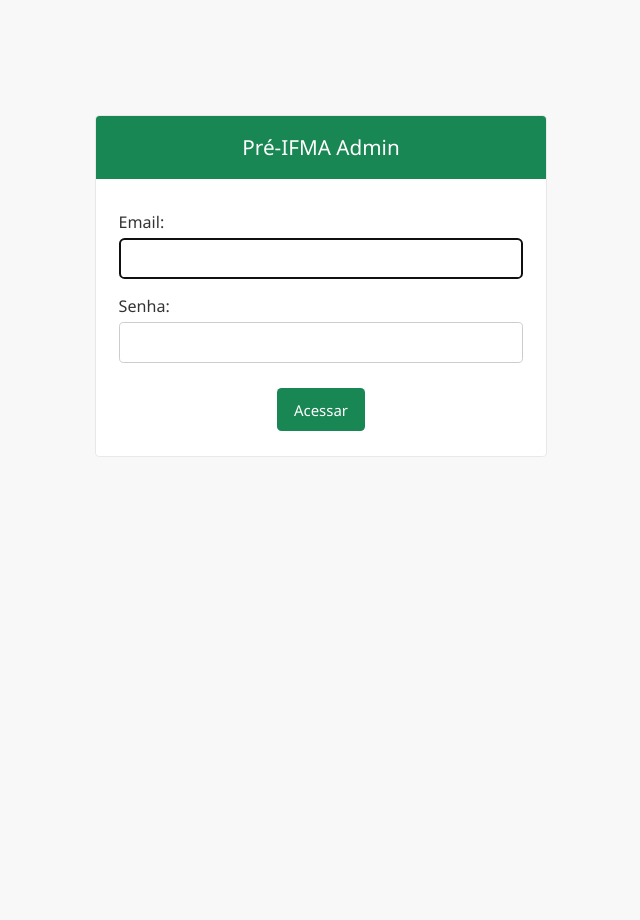
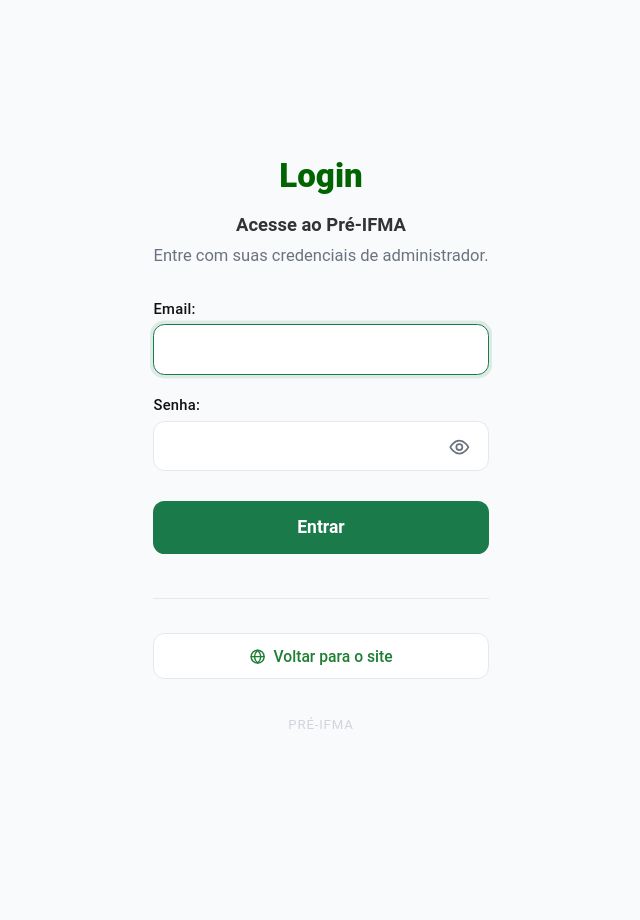
Before and after one commit to lauanderson-rael/api-preifma, a Django app: page /admin/login/ in a window 1280 px wide. Shown: the whole page, without its empty margins (319-959 px from the left). Before the commit the page ends 457 px from the top, so only its background shows below. Run offline with Django 5.2, Linux system fonts and the light colour scheme; parts of the project's set-up code (start-up, migrations or seed data) failed here and were passed over.

Commit message:
feat: validaçoes finais no modulo parser e atualizacao na tela de login do admin

```diff
--- a/exams/admin.py
+++ b/exams/admin.py
@@ -73,6 +73,11 @@ class ExamAdmin(admin.ModelAdmin):
                             self.message_user(request, "Erro: Arquivo prova.json não encontrado dentro do ZIP.", level=messages.ERROR)
                             return HttpResponseRedirect("../")
 
+                        images_path = os.path.join(base_extract_path, "images")
+                        if not os.path.isdir(images_path):
+                            self.message_user(request, "Erro: A pasta images/ não foi encontrada no mesmo nível de prova.json.", level=messages.ERROR)
+                            return HttpResponseRedirect("../")
+
                         with open(json_path, 'r', encoding='utf-8') as f:
                             data = json.load(f)
 
--- /dev/null
+++ b/templates/admin/login.html
@@ -0,0 +1,315 @@
+{% extends "admin/base_site.html" %}
+{% load i18n static %}
+
+{% block usertools %}{% endblock %}
+{% block nav-global %}{% endblock %}
+{% block header %}{% endblock %}
+{% block nav-breadcrumbs %}{% endblock %}
+{% block breadcrumbs %}{% endblock %}
+{% block sidebar %}{% endblock %}
+{% block nav-sidebar %}{% endblock %}
+
+{% block extrastyle %}
+{{ block.super }}
+<style>
+  *, *::before, *::after { box-sizing: border-box; margin: 0; padding: 0; }
+
+  :root {
+    --green: #1a7a4a;
+    --green-light: #e8f5ee;
+    --text: #111;
+    --muted: #6b7280;
+    --border: #e5e7eb;
+    --radius: 10px;
+  }
+
+  body.login {
+    font-family: Roboto, sans-serif;
+    background: #f9fafb;
+    min-height: 100vh;
+    display: flex;
+    align-items: center;
+    justify-content: center;
+    padding: 24px 16px;
+  }
+
+  body.login #content-main > h1,
+body.login #content > h1 {
+  display: none !important;
+}
+
+  #container, #content, #content-main { all: unset; display: block; }
+
+  .wrap {
+    width: 100%;
+    max-width: 400px;
+    animation: up .4s ease both;
+  }
+
+  @keyframes up {
+    from { opacity: 0; transform: translateY(12px); }
+    to   { opacity: 1; transform: translateY(0); }
+  }
+
+  h1 {
+    font-size: 1.8rem;
+    font-weight: 900;
+    color: darkgreen;
+    line-height: 1.2;
+    margin-bottom: 6px;
+  }
+
+  .subtitle {
+    text-align: center;
+    font-size: .9rem;
+    color: var(--muted);
+    margin-bottom: 28px;
+  }
+
+  .field { margin-bottom: 16px; }
+
+  .field label {
+    display: block;
+    font-size: .8rem;
+    font-weight: 500;
+    color: var(--text);
+    margin-bottom: 6px;
+    letter-spacing: .02em;
+
+  }
+
+  .field input[type="text"],
+  .field input[type="password"] {
+    width: 100%;
+    height: 44px;
+    border: 1px solid var(--border);
+    border-radius: var(--radius);
+    padding: 0 14px;
+    font-family: inherit;
+    font-size: .95rem;
+    color: var(--text);
+    background: #fff;
+    transition: border-color .15s, box-shadow .15s;
+    outline: none;
+  }
+
+  .password-field {
+    position: relative;
+  }
+
+  .password-field input {
+    padding-right: 48px;
+  }
+
+  .toggle-password {
+    position: absolute;
+    right: 10px;
+    top: 50%;
+    transform: translateY(-50%);
+    width: 30px;
+    height: 30px;
+    display: grid;
+    place-items: center;
+    border: 0;
+    border-radius: 8px;
+    background: transparent;
+    color: var(--muted);
+    cursor: pointer;
+    padding: 0;
+  }
+
+  .toggle-password:hover {
+    color: var(--text);
+    background: #f3f4f6;
+  }
+
+  .toggle-password svg {
+    width: 18px;
+    height: 18px;
+    fill: none;
+    stroke: currentColor;
+    stroke-width: 2;
+    stroke-linecap: round;
+    stroke-linejoin: round;
+  }
+
+  .toggle-password .icon-off {
+    display: none;
+  }
+
+  .toggle-password.is-visible .icon-on {
+    display: none;
+  }
+
+  .toggle-password.is-visible .icon-off {
+    display: block;
+  }
+
+  .field input:focus {
+    border-color: var(--green);
+    box-shadow: 0 0 0 3px rgba(26,122,74,.12);
+  }
+
+  .errornote {
+    background: #fef2f2;
+    border: 1px solid #fecaca;
+    color: #b91c1c;
+    border-radius: var(--radius);
+    padding: 10px 14px;
+    font-size: .85rem;
+    margin-bottom: 18px;
+  }
+
+  .actions {
+    display: flex;
+    flex-direction: column;
+    gap: 10px;
+    margin-top: 24px;
+  }
+
+  .btn-primary {
+    height: 46px;
+    background: var(--green);
+    color: #fff;
+    border: none;
+    border-radius: var(--radius);
+    font-family: inherit;
+    font-size: .95rem;
+    font-weight: 600;
+    cursor: pointer;
+    width: 100%;
+    transition: background .15s, transform .1s;
+  }
+
+  .btn-primary:hover { background: #155d38; }
+  .btn-primary:active { transform: scale(.98); }
+
+  .btn-ghost {
+    display: flex;
+    align-items: center;
+    justify-content: center;
+    gap: 6px;
+    height: 40px;
+    border: 1px solid var(--border);
+    border-radius: var(--radius);
+    background: #fff;
+    color: var(--muted);
+    font-family: inherit;
+    font-size: .85rem;
+    font-weight: 500;
+    text-decoration: none;
+    transition: border-color .15s, color .15s;
+  }
+
+  .btn-ghost:hover { border-color: #9ca3af; color: var(--text); }
+
+  .divider {
+    height: 1px;
+    background: var(--border);
+    margin: 28px 0 20px;
+  }
+
+  .footer-tag {
+    font-size: .72rem;
+    color: #d1d5db;
+    text-align: center;
+    margin-top: 32px;
+    letter-spacing: .06em;
+  }
+
+  .btn-ghost svg {
+    width: 15px;
+    height: 15px;
+    fill: none;
+    stroke: currentColor;
+    stroke-width: 2;
+    stroke-linecap: round;
+    stroke-linejoin: round;
+    flex-shrink: 0;
+  }
+</style>
+{% endblock %}
+
+{% block bodyclass %}login{% endblock %}
+{% block title %}Entrar | PRE-IFMA{% endblock %}
+
+{% block content %}
+<div class="wrap">
+
+  <div style="text-align: center;">
+    <!-- <div class="logo-icon">
+      <svg viewBox="0 0 24 24"><path d="M12 2L2 7l10 5 10-5-10-5zM2 17l10 5 10-5M2 12l10 5 10-5"/></svg>
+    </div> -->
+    <h1>Login</h1>
+  </div>
+
+  <h2 style="text-align: center;">Acesse ao Pré-IFMA</h2>
+  <p class="subtitle">Entre com suas credenciais de administrador.</p>
+
+  {% if form.errors and not form.non_field_errors %}
+    <p class="errornote">{% translate 'Corrija os erros abaixo.' %}</p>
+  {% endif %}
+  {% for error in form.non_field_errors %}
+    <p class="errornote">{{ error }}</p>
+  {% endfor %}
+
+  <form action="{{ app_path }}" method="post" id="login-form">
+    {% csrf_token %}
+    <div class="field">
+      {{ form.username.label_tag }}
+      {{ form.username }}
+      {{ form.username.errors }}
+    </div>
+    <div class="field">
+      {{ form.password.label_tag }}
+      <div class="password-field">
+        {{ form.password }}
+        <button type="button" class="toggle-password" aria-label="Mostrar senha" aria-pressed="false" data-password-toggle>
+          <svg class="icon-on" viewBox="0 0 24 24" aria-hidden="true">
+            <path d="M1.5 12s4-7.5 10.5-7.5S22.5 12 22.5 12s-4 7.5-10.5 7.5S1.5 12 1.5 12Z"></path>
+            <circle cx="12" cy="12" r="3.5"></circle>
+          </svg>
+          <svg class="icon-off" viewBox="0 0 24 24" aria-hidden="true">
+            <path d="M3 3l18 18"></path>
+            <path d="M10.6 10.6a3.5 3.5 0 0 0 4.9 4.9"></path>
+            <path d="M9.9 5.1A11.9 11.9 0 0 1 12 4.5C18.5 4.5 22.5 12 22.5 12a20 20 0 0 1-3.3 4.6"></path>
+            <path d="M6.2 6.2A21.8 21.8 0 0 0 1.5 12s4 7.5 10.5 7.5c1 0 1.9-.1 2.7-.3"></path>
+          </svg>
+        </button>
+      </div>
+      {{ form.password.errors }}
+      <input type="hidden" name="next" value="{{ next }}">
+    </div>
+    <div class="actions">
+      <button type="submit" class="btn-primary">Entrar</button>
+      <div class="divider"></div>
+      <a href="/" class="btn-ghost">
+        <svg viewBox="0 0 24 24" aria-hidden="true">
+          <circle cx="12" cy="12" r="9"></circle>
+          <path d="M3 12h18"></path>
+          <path d="M12 3c2.8 2.9 4.4 6.3 4.4 9s-1.6 6.1-4.4 9c-2.8-2.9-4.4-6.3-4.4-9S9.2 5.9 12 3Z"></path>
+        </svg>
+        <span>Voltar para o site</span>
+      </a>
+    </div>
+  </form>
+
+  <p class="footer-tag">PRÉ-IFMA</p>
+
+</div>
+<script>
+  (function () {
+    const toggle = document.querySelector('[data-password-toggle]');
+    const input = document.querySelector('#login-form input[type="password"]');
+    if (!toggle || !input) return;
+
+    toggle.addEventListener('click', () => {
+      const isVisible = input.type === 'text';
+      input.type = isVisible ? 'password' : 'text';
+      toggle.classList.toggle('is-visible', !isVisible);
+      toggle.setAttribute('aria-pressed', String(!isVisible));
+      toggle.setAttribute('aria-label', isVisible ? 'Mostrar senha' : 'Esconder senha');
+    });
+  })();
+</script>
+{% endblock %}
--- a/templates/landing.html
+++ b/templates/landing.html
@@ -243,9 +243,9 @@
 
     <footer class="bg-gray-100 py-12 border-t border-gray-200">
         <div class="max-w-6xl mx-auto px-6 text-center">
-            <p class="text-gray-500 font-bold">Projeto acadêmico desenvolvido para o IFMA</p>
+
             <div class="mt-4 text-sm text-gray-400 font-medium">
-                &copy; 2026 pre-ifma. Todos os direitos reservados.
+                &copy; 2026 Pré-IFMA. Todos os direitos reservados.
             </div>
         </div>
     </footer>
```
Also changed, not shown: exams/services.py (+18 -0 lines), parser/services.py (+54 -0 lines), parser/views.py (+21 -2 lines), static/parser/js/parser.js (+34 -0 lines), templates/parser/index.html (+29 -27 lines), README.md, 2 other files.
